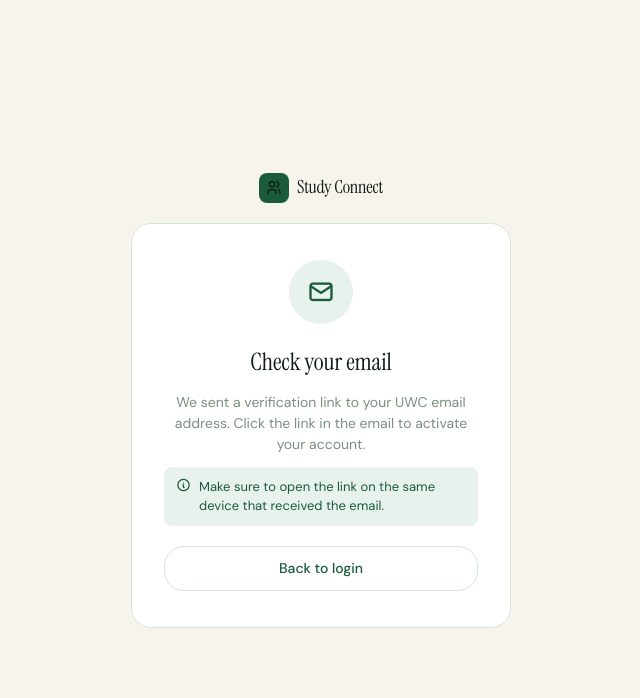
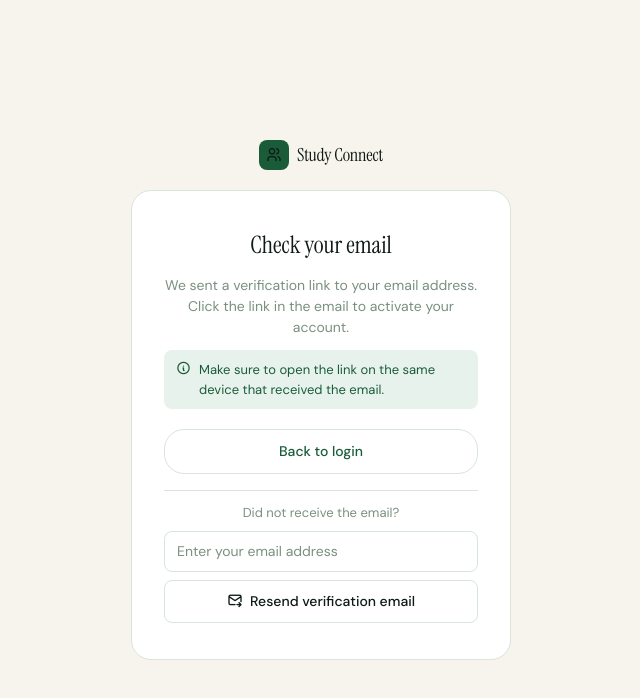
Before and after one commit to berryrae05/StudyConnect, a React (Vite) app in the folder frontend/: page /auth/verify-email in a window 1280 px wide. Shown: the top 698 px of the page, without its empty margins (319-959 px from the left). Built offline with nearby package versions, Linux system fonts and the light colour scheme; no server answers.

Commit message:
feat: resend email verification button added

```diff
--- a/frontend/src/pages/VerifyEmailPage.css
+++ b/frontend/src/pages/VerifyEmailPage.css
@@ -4,22 +4,6 @@
   align-items: center;
   text-align: center;
   gap: 12px;
-}
-
-.verify-icon {
-  width: 64px;
-  height: 64px;
-  border-radius: 50%;
-  background: var(--color-primary-lt);
-  display: flex;
-  align-items: center;
-  justify-content: center;
-  margin-bottom: 8px;
-}
-
-.verify-icon i {
-  font-size: 28px;
-  color: var(--color-primary);
 }
 
 .verify-icon--success {
@@ -68,3 +52,107 @@
   color: var(--color-primary);
   line-height: 1.5;
 }
+
+/* RESEND BLOCK */
+.verify-resend-block {
+  display: flex;
+  flex-direction: column;
+  align-items: center;
+  gap: 8px;
+  width: 100%;
+  padding-top: 12px;
+  border-top: 1px solid var(--color-border);
+  margin-top: 4px;
+}
+
+.verify-resend-label {
+  font-size: 13px;
+  color: var(--color-text-muted);
+}
+
+.verify-email-input {
+  width: 100%;
+  padding: 9px 12px;
+  border: 1px solid var(--color-border);
+  border-radius: var(--r);
+  background: var(--color-surface);
+  font-size: 14px;
+  color: var(--color-text);
+  font-family: 'DM Sans', sans-serif;
+  outline: none;
+  transition: border-color 0.15s, box-shadow 0.15s;
+}
+
+.verify-email-input:focus {
+  border-color: var(--color-primary);
+  box-shadow: 0 0 0 3px var(--color-primary-lt);
+}
+
+.verify-email-input::placeholder {
+  color: var(--color-text-muted);
+}
+
+.verify-resend-success {
+  display: flex;
+  align-items: center;
+  gap: 6px;
+  font-size: 13px;
+  color: #1A6B2A;
+  background: #EAF3DE;
+  padding: 8px 12px;
+  border-radius: var(--r);
+  width: 100%;
+  text-align: left;
+}
+
+.verify-resend-error {
+  display: flex;
+  align-items: center;
+  gap: 6px;
+  font-size: 13px;
+  color: var(--color-accent);
+  background: var(--color-accent-lt);
+  padding: 8px 12px;
+  border-radius: var(--r);
+  width: 100%;
+  text-align: left;
+}
+
+.verify-resend-success i,
+.verify-resend-error i {
+  font-size: 15px;
+  flex-shrink: 0;
+}
+
+.verify-resend-btn {
+  display: flex;
+  align-items: center;
+  justify-content: center;
+  gap: 7px;
+  width: 100%;
+  padding: 10px;
+  border-radius: var(--r);
+  border: 1px solid var(--color-border);
+  background: var(--color-surface);
+  color: var(--color-text);
+  font-size: 14px;
+  font-weight: 500;
+  cursor: pointer;
+  font-family: 'DM Sans', sans-serif;
+  transition: background 0.15s, border-color 0.15s, color 0.15s;
+}
+
+.verify-resend-btn:hover:not(:disabled) {
+  background: var(--color-primary-lt);
+  border-color: var(--color-primary-md);
+  color: var(--color-primary);
+}
+
+.verify-resend-btn:disabled {
+  opacity: 0.6;
+  cursor: not-allowed;
+}
+
+.verify-resend-btn i {
+  font-size: 16px;
+}
--- a/frontend/src/pages/VerifyEmailPage.jsx
+++ b/frontend/src/pages/VerifyEmailPage.jsx
@@ -1,20 +1,24 @@
 import { useEffect, useState } from "react";
 import { useSearchParams, Link } from "react-router-dom";
-import { verifyEmail } from "../services/authService";
+import { verifyEmail, resendVerification } from "../services/authService";
 import "./VerifyEmailPage.css";
 
 export default function VerifyEmailPage() {
 
-  // REACT: useSearchParams reads the ?token= from the URL
   const [searchParams] = useSearchParams();
   const token = searchParams.get("token");
 
-  // DEBUG: Log the full URL and the extracted token to verify it's working
-  console.log("Full URL:", window.location.href);
-  console.log("Token from URL:", token);
+  const [status, setStatus] = useState("idle");
+  const [message, setMessage] = useState("");
 
-  const [status, setStatus] = useState("idle"); // idle | verifying | success | error
-  const [message, setMessage] = useState("");
+  const storedUser = localStorage.getItem("user");
+  const storedEmail = storedUser ? JSON.parse(storedUser).email : "";
+
+  const [resendEmail, setResendEmail] = useState(storedEmail);
+  const [showEmailInput, setShowEmailInput] = useState(!storedEmail);
+  const [resending, setResending] = useState(false);
+  const [resendStatus, setResendStatus] = useState("");
+  const [resendMessage, setResendMessage] = useState("");
 
   // If there is a token in the URL, verify it automatically
   useEffect(() => {
@@ -44,6 +48,30 @@ export default function VerifyEmailPage() {
     }
   };
 
+  const handleResend = async () => {
+    if (!resendEmail.trim()) {
+      setShowEmailInput(true);
+      setResendStatus("error");
+      setResendMessage("Please enter your email address.");
+      return;
+    }
+
+    setResending(true);
+    setResendStatus("");
+    setResendMessage("");
+
+    try {
+      const response = await resendVerification(resendEmail.trim());
+      setResendStatus("success");
+      setResendMessage(response.message || "Verification email resent successfully.");
+    } catch (err) {
+      setResendStatus("error");
+      setResendMessage(err.response?.data?.detail || "Failed to resend verification email.");
+    } finally {
+      setResending(false);
+    }
+  };
+
   return (
     <div className="auth-page">
 
@@ -60,12 +88,9 @@ export default function VerifyEmailPage() {
         {/* No token — user just signed up, waiting for email */}
         {status === "idle" && (
           <div className="verify-content">
-            <div className="verify-icon">
-              <i className="ti ti-mail" aria-hidden="true"></i>
-            </div>
             <h1 className="auth-title">Check your email</h1>
             <p className="auth-sub">
-              We sent a verification link to your UWC email address.
+              We sent a verification link to your email address.
               Click the link in the email to activate your account.
             </p>
             <div className="verify-note">
@@ -75,6 +100,56 @@ export default function VerifyEmailPage() {
             <Link to="/login" className="auth-submit auth-submit--outline" style={{ marginTop: 8 }}>
               Back to login
             </Link>
+
+            {/* Resend block */}
+            <div className="verify-resend-block">
+              <p className="verify-resend-label">Did not receive the email?</p>
+
+              {showEmailInput && (
+                <input
+                  className="verify-email-input"
+                  type="email"
+                  placeholder="Enter your email address"
+                  value={resendEmail}
+                  onChange={(e) => {
+                    setResendEmail(e.target.value);
+                    setResendStatus("");
+                  }}
+                />
+              )}
+
+              {resendStatus === "success" && (
+                <p className="verify-resend-success">
+                  <i className="ti ti-circle-check" aria-hidden="true"></i>
+                  {resendMessage}
+                </p>
+              )}
+
+              {resendStatus === "error" && (
+                <p className="verify-resend-error">
+                  <i className="ti ti-alert-circle" aria-hidden="true"></i>
+                  {resendMessage}
+                </p>
+              )}
+
+              <button
+                className="verify-resend-btn"
+                onClick={handleResend}
+                disabled={resending}
+              >
+                {resending ? (
+                  <>
+                    <i className="ti ti-loader-2 spin" aria-hidden="true"></i>
+                    Sending...
+                  </>
+                ) : (
+                  <>
+                    <i className="ti ti-mail-forward" aria-hidden="true"></i>
+                    Resend verification email
+                  </>
+                )}
+              </button>
+            </div>
           </div>
         )}
 
@@ -86,6 +161,56 @@ export default function VerifyEmailPage() {
             </div>
             <h1 className="auth-title">Verifying your email...</h1>
             <p className="auth-sub">Please wait a moment.</p>
+
+            {/* Resend block */}
+            <div className="verify-resend-block">
+              <p className="verify-resend-label">Did not receive the email?</p>
+
+              {showEmailInput && (
+                <input
+                  className="verify-email-input"
+                  type="email"
+                  placeholder="Enter your email address"
+                  value={resendEmail}
+                  onChange={(e) => {
+                    setResendEmail(e.target.value);
+                    setResendStatus("");
+                  }}
+                />
+              )}
+
+              {resendStatus === "success" && (
+                <p className="verify-resend-success">
+                  <i className="ti ti-circle-check" aria-hidden="true"></i>
+                  {resendMessage}
+                </p>
+              )}
+
+              {resendStatus === "error" && (
+                <p className="verify-resend-error">
+                  <i className="ti ti-alert-circle" aria-hidden="true"></i>
+                  {resendMessage}
+                </p>
+              )}
+
+              <button
+                className="verify-resend-btn"
+                onClick={handleResend}
+                disabled={resending}
+              >
+                {resending ? (
+                  <>
+                    <i className="ti ti-loader-2 spin" aria-hidden="true"></i>
+                    Sending...
+                  </>
+                ) : (
+                  <>
+                    <i className="ti ti-mail-forward" aria-hidden="true"></i>
+                    Resend verification email
+                  </>
+                )}
+              </button>
+            </div>
           </div>
         )}
 
@@ -100,6 +225,56 @@ export default function VerifyEmailPage() {
             <Link to="/login" className="auth-submit" style={{ marginTop: 8 }}>
               Log in to your account
             </Link>
+
+            {/* Resend block */}
+            <div className="verify-resend-block">
+              <p className="verify-resend-label">Did not receive the email?</p>
+
+              {showEmailInput && (
+                <input
+                  className="verify-email-input"
+                  type="email"
+                  placeholder="Enter your email address"
+                  value={resendEmail}
+                  onChange={(e) => {
+                    setResendEmail(e.target.value);
+                    setResendStatus("");
+                  }}
+                />
+              )}
+
+              {resendStatus === "success" && (
+                <p className="verify-resend-success">
+                  <i className="ti ti-circle-check" aria-hidden="true"></i>
+                  {resendMessage}
+                </p>
+              )}
+
+              {resendStatus === "error" && (
+                <p className="verify-resend-error">
+                  <i className="ti ti-alert-circle" aria-hidden="true"></i>
+                  {resendMessage}
+                </p>
+              )}
+
+              <button
+                className="verify-resend-btn"
+                onClick={handleResend}
+                disabled={resending}
+              >
+                {resending ? (
+                  <>
+                    <i className="ti ti-loader-2 spin" aria-hidden="true"></i>
+                    Sending...
+                  </>
+                ) : (
+                  <>
+                    <i className="ti ti-mail-forward" aria-hidden="true"></i>
+                    Resend verification email
+                  </>
+                )}
+              </button>
+            </div>
           </div>
         )}
 
@@ -114,6 +289,56 @@ export default function VerifyEmailPage() {
             <Link to="/signup" className="auth-submit auth-submit--outline" style={{ marginTop: 8 }}>
               Back to sign up
             </Link>
+
+            {/* Resend block */}
+            <div className="verify-resend-block">
+              <p className="verify-resend-label">Did not receive the email?</p>
+
+              {showEmailInput && (
+                <input
+                  className="verify-email-input"
+                  type="email"
+                  placeholder="Enter your email address"
+                  value={resendEmail}
+                  onChange={(e) => {
+                    setResendEmail(e.target.value);
+                    setResendStatus("");
+                  }}
+                />
+              )}
+
+              {resendStatus === "success" && (
+                <p className="verify-resend-success">
+                  <i className="ti ti-circle-check" aria-hidden="true"></i>
+                  {resendMessage}
+                </p>
+              )}
+
+              {resendStatus === "error" && (
+                <p className="verify-resend-error">
+                  <i className="ti ti-alert-circle" aria-hidden="true"></i>
+                  {resendMessage}
+                </p>
+              )}
+
+              <button
+                className="verify-resend-btn"
+                onClick={handleResend}
+                disabled={resending}
+              >
+                {resending ? (
+                  <>
+                    <i className="ti ti-loader-2 spin" aria-hidden="true"></i>
+                    Sending...
+                  </>
+                ) : (
+                  <>
+                    <i className="ti ti-mail-forward" aria-hidden="true"></i>
+                    Resend verification email
+                  </>
+                )}
+              </button>
+            </div>
           </div>
         )}
 
--- a/frontend/src/services/authService.js
+++ b/frontend/src/services/authService.js
@@ -24,6 +24,12 @@ export const login = async ({ email, password }) => {
 //VERIFY EMAIL
 export const verifyEmail = async (token) => {
   const response = await API.get(`/auth/verify-email?token=${token}`);
+  return response.data;
+};
+
+// RESEND EMAIL VERIFICATION
+export const resendVerification = async (email) => {
+  const response = await API.post("/auth/resend-verification", { email });
   return response.data;
 };
 
```
